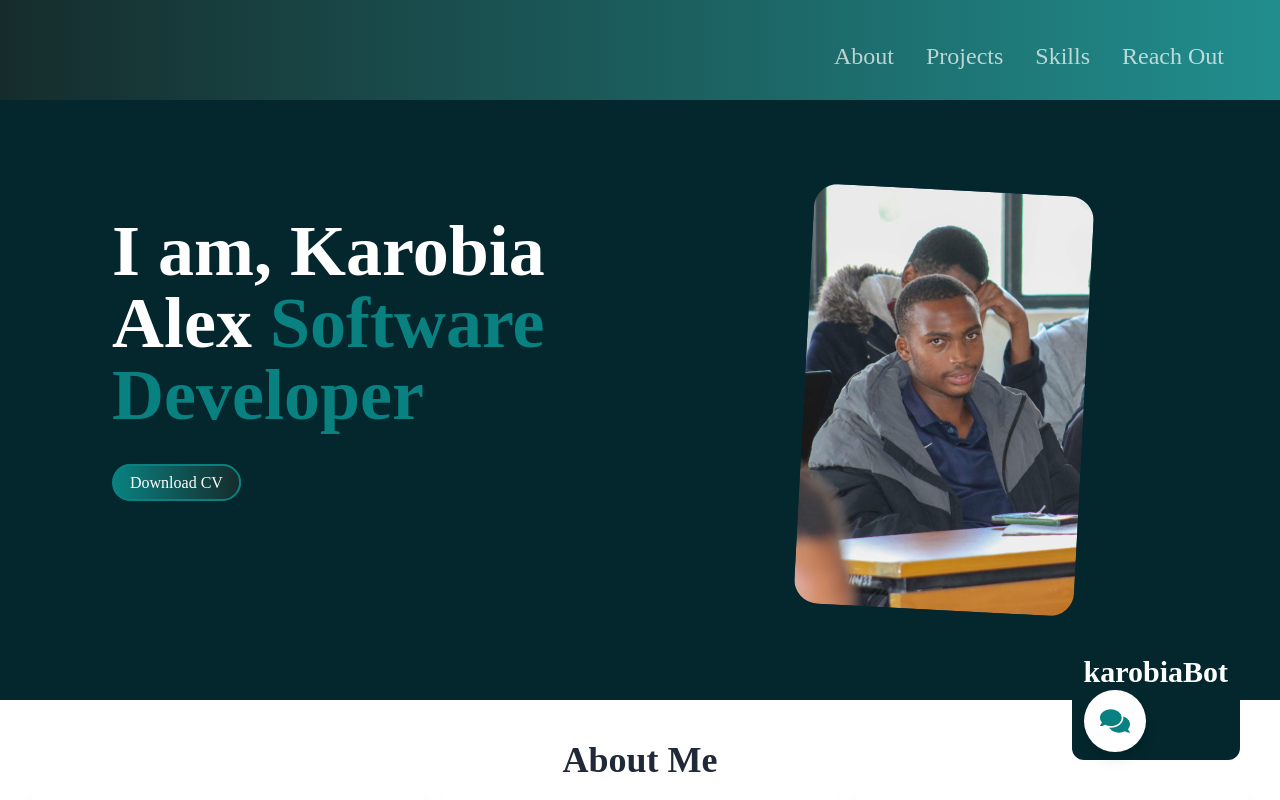
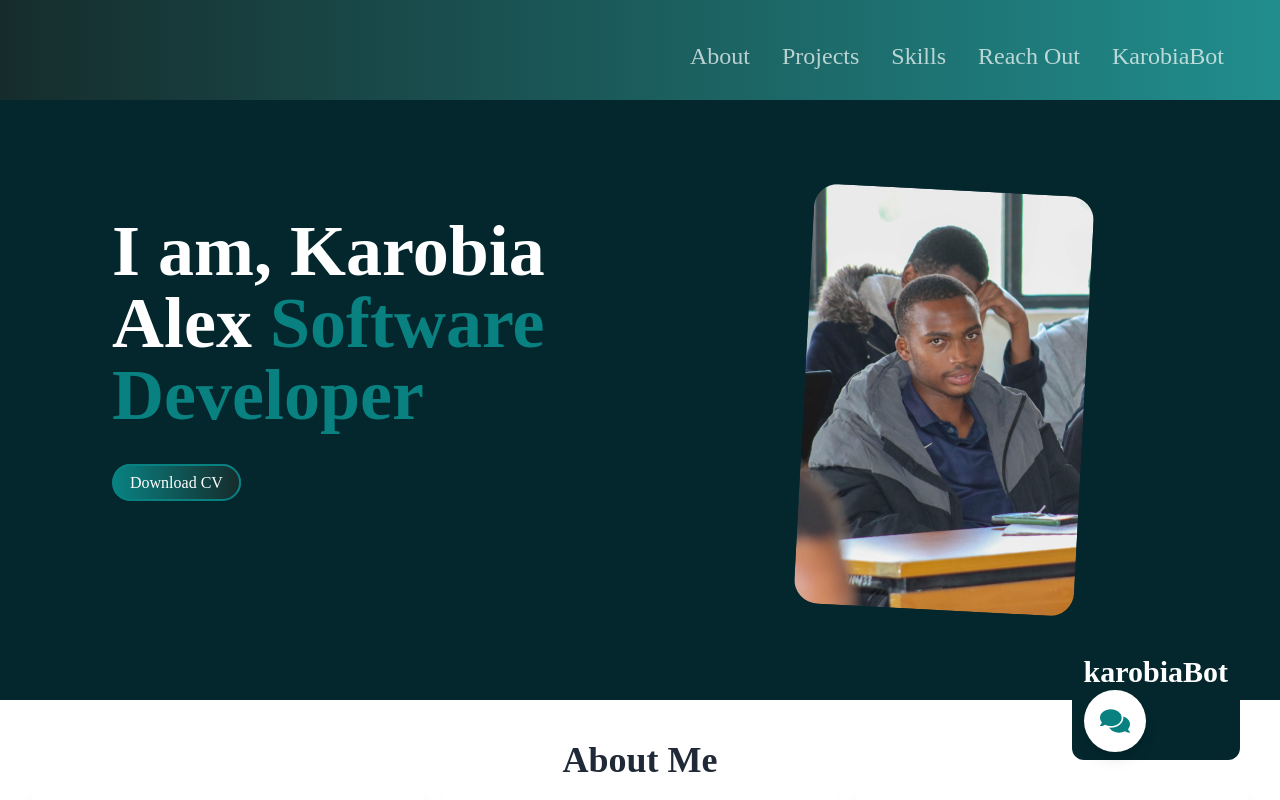
Before and after one commit to karoshalex0873/Karobia.me, a React (Vite) app: page / in a window 1280 px wide. Shown: the top 800 px of the page. Built offline with nearby package versions, Linux system fonts and the light colour scheme.

Commit message:
Fix issue with Chatbox component

```diff
--- a/src/componets/Navbar.jsx
+++ b/src/componets/Navbar.jsx
@@ -22,11 +22,11 @@ const Menu = [
     name: 'Reach Out',
     link: '#reach_out',
   },
-  // {
-  //   id: 5,
-  //   name: 'KarobiaBot',
-  //   link: '#karobiaBot',
-  // },
+  {
+    id: 5,
+    name: 'KarobiaBot',
+    link: '#karobiaBot',
+  },
 ];
 
 const Navbar = () => {
```
